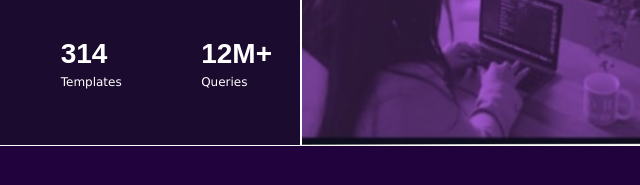
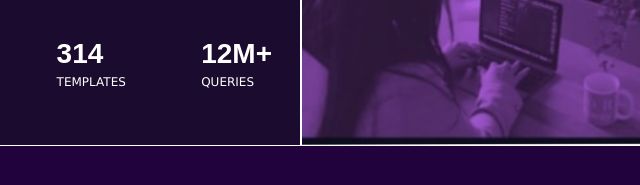
Before and after one commit to Emm-dev0/computer-business, a plain HTML site: page index.html in a window 1280 px wide. Shown: the part 445-630 px from the top of the page, 339-979 px from the left. Drawn offline with Linux system fonts and the light colour scheme.

Commit message:
Updated index.html

```diff
--- a/index.html
+++ b/index.html
@@ -23,12 +23,12 @@
 
                         <span>
                             <h3>314</h3>
-                            <p>Templates</p>
+                            <p>TEMPLATES</p>
                         </span>
 
                         <span>
                             <h3>12M+</h3>
-                            <p>Queries</p>
+                            <p>QUERIES</p>
                         </span>
                     </footer>
             </main>
```
